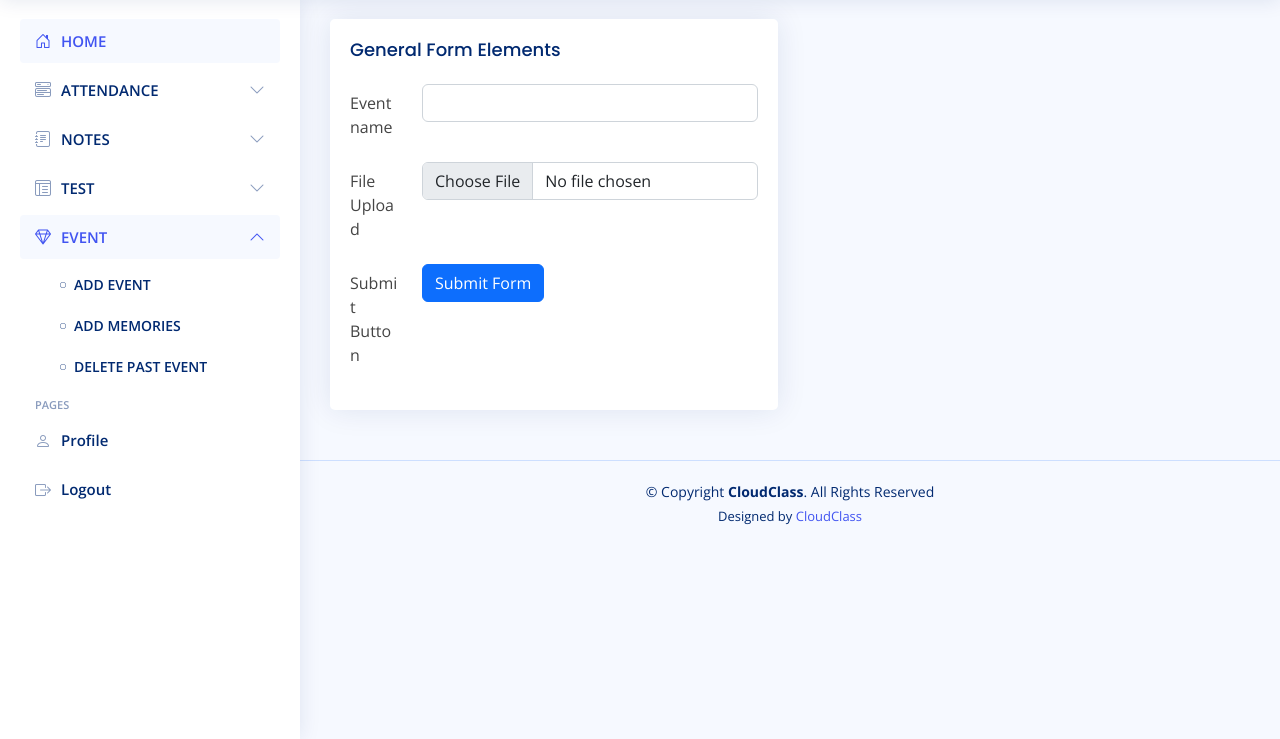
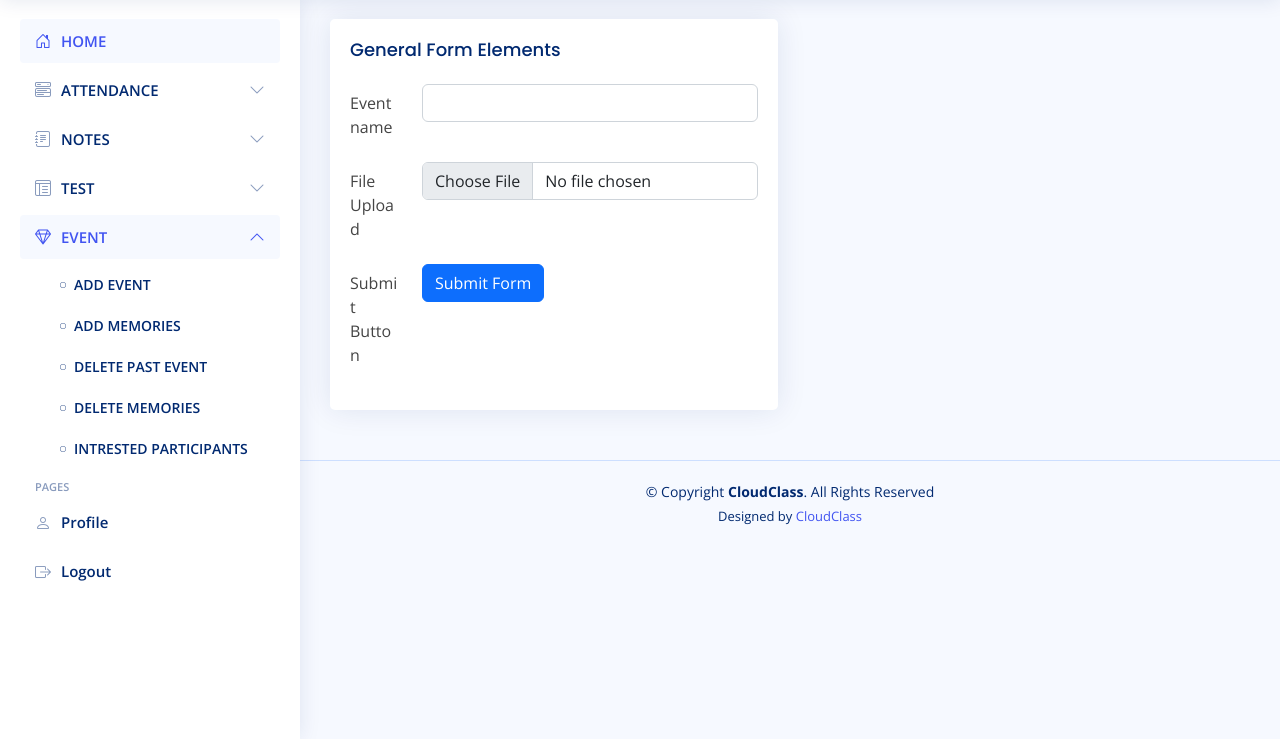
Before and after one commit to Nilesh7274/project, a PHP site: page /admin/Add_memories.php in a window 1280 px wide, after a click on "EVENT". Shown: the part 61-800 px from the top of the page. Run offline with PHP 8.4, Linux system fonts and the light colour scheme; the visitor is signed in with stand-in values (Sample User, id 1); data that the repository does not hold is empty; some libraries are stand-ins or nearby versions.

Commit message:
include conn and edit header

```diff
--- a/admin/Add_memories.php
+++ b/admin/Add_memories.php
@@ -9,7 +9,7 @@
 
         echo $u = move_uploaded_file($temp_name,$dest);
 
-        $conn=mysqli_connect('localhost','root','','cloudclass');
+        include 'conn.php';
 
         $q = "insert into memories(event_name,img_path) values('$event','$dest')";
         $res = mysqli_query($conn,$q);
--- a/admin/del.php
+++ b/admin/del.php
@@ -1,6 +1,6 @@
 <?php
 
-$conn=mysqli_connect('localhost','root','','cloudclass');
+include 'conn.php';
 
 $event_id = $_REQUEST['event_id'];
 
--- a/admin/delM.php
+++ b/admin/delM.php
@@ -1,6 +1,6 @@
 <?php
 
-$conn=mysqli_connect('localhost','root','','cloudclass');
+include 'conn.php';
 
 
 $id = $_REQUEST['id'];
--- a/admin/delete_event.php
+++ b/admin/delete_event.php
@@ -1,7 +1,7 @@
 <?php
     include "header.php";
 
-    $conn=mysqli_connect('localhost','root','','cloudclass');
+    include 'conn.php';
 
     $q = "select *from event";
     $res = mysqli_query($conn,$q);
--- a/admin/delete_memories.php
+++ b/admin/delete_memories.php
@@ -1,7 +1,7 @@
 <?php
     include "header.php";
 
-    $conn=mysqli_connect('localhost','root','','cloudclass');
+    include 'conn.php';
 
     $q = "select *from memories";
     $res = mysqli_query($conn,$q);
--- a/admin/header.php
+++ b/admin/header.php
@@ -418,6 +418,16 @@ if(!isset($_SESSION['admin']))
           <i class="bi bi-circle"></i><span>DELETE PAST EVENT</span>
         </a>
       </li>
+      <li>
+        <a href="delete_memories.php">
+          <i class="bi bi-circle"></i><span>DELETE MEMORIES</span>
+        </a>
+      </li>
+      <li>
+        <a href="view_participants.php">
+          <i class="bi bi-circle"></i><span>INTRESTED  PARTICIPANTS</span>
+        </a>
+      </li>
 
     </ul>
   </li><!-- End Icons Nav -->
--- a/admin/view_participants.php
+++ b/admin/view_participants.php
@@ -1,7 +1,7 @@
 <?php
     include "header.php";
 
-    $conn=mysqli_connect('localhost','root','','cloudclass');
+    include 'conn.php';
 
     $q = "select *from participants";
     $res = mysqli_query($conn,$q);
--- a/event_index.php
+++ b/event_index.php
@@ -1,8 +1,8 @@
 <?php
     include "header.php";
 
-    // include "db.php";
-    $conn=mysqli_connect('localhost','root','','cloudclass');
+    include 'conn.php';
+    // $conn=mysqli_connect('localhost','root','','cloudclass');
 
     $q = "select * from event";
     $res = mysqli_query($conn,$q);
--- a/header.php
+++ b/header.php
@@ -386,6 +386,11 @@ if(!isset($_SESSION['student']))
           <i class="bi bi-circle"></i><span>MEMORIES</span>
         </a>
       </li>
+      <li>
+        <a href="participants.php">
+          <i class="bi bi-circle"></i><span>WANT TO PARTICIPATE</span>
+        </a>
+      </li>
 
     </ul>
   </li><!-- End event Nav -->
--- a/participants.php
+++ b/participants.php
@@ -2,8 +2,8 @@
     if($_SERVER["REQUEST_METHOD"]=="POST")
     {
 
-        $conn=mysqli_connect('localhost','root','','cloudclass');
-        // include "db.php";
+        // $conn=mysqli_connect('localhost','root','','cloudclass');
+        include 'conn.php';
 
         $name = $_REQUEST['name'];
         $mobile = $_REQUEST['mobile'];
@@ -34,7 +34,7 @@
     <body>
         <?php
             include "header.php";
-            $conn=mysqli_connect('localhost','root','','cloudclass');
+            include 'conn.php';
             $q = "select * from event";
             $res = mysqli_query($conn,$q);
         ?>
```
